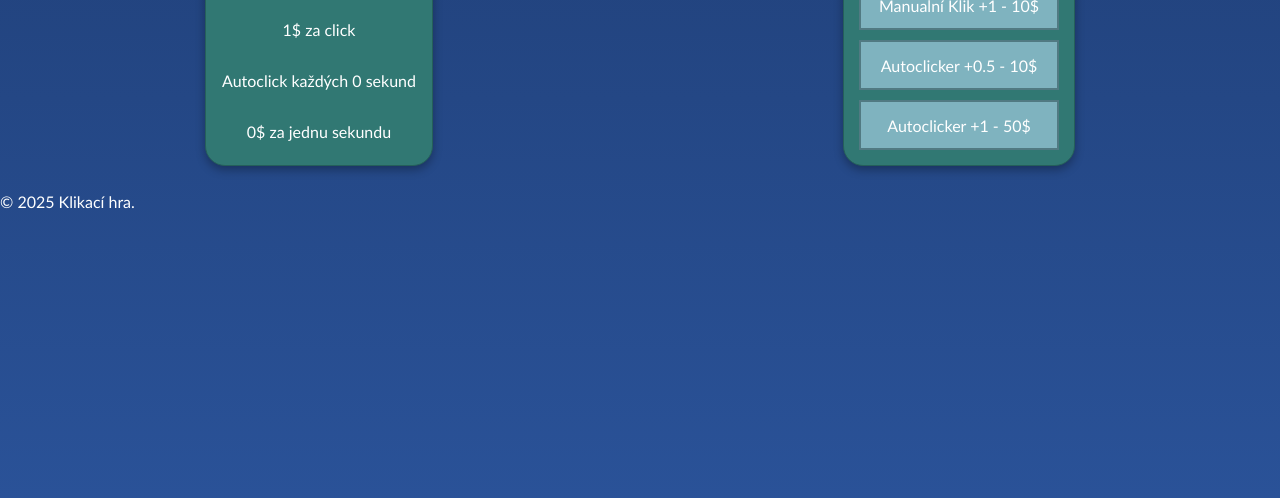
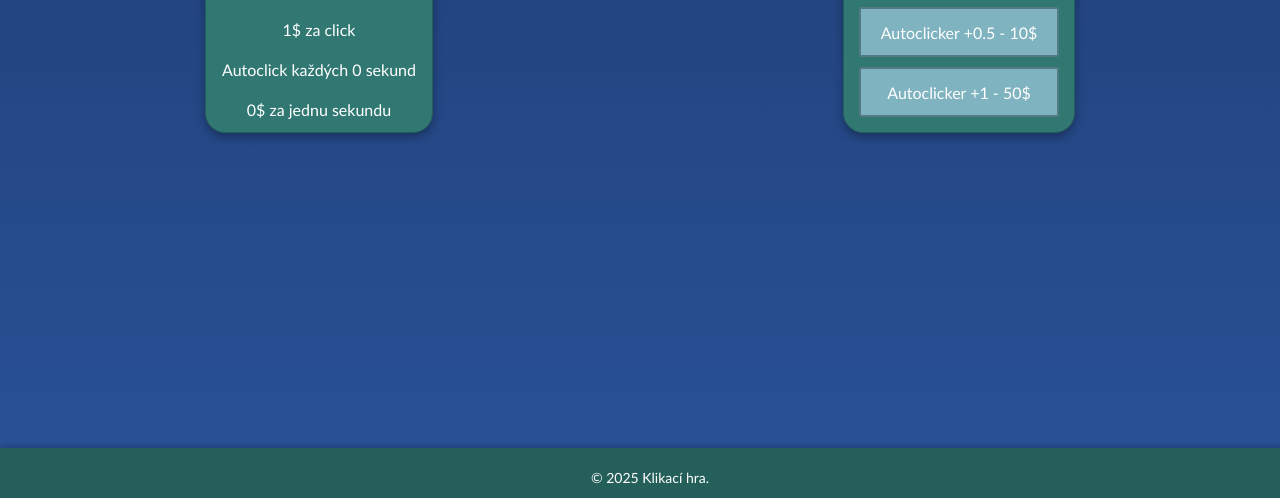
Before and after one commit to Dockedchutoy/clicker_web, a plain HTML site: page index.html in a window 1280 px wide. Shown: the part 302-800 px from the top of the page. Drawn offline with Linux system fonts and the light colour scheme.

Commit message:
Update style.css

```diff
--- a/style.css
+++ b/style.css
@@ -1,3 +1,5 @@
+/* Site wide */
+
 * {
     font-family: 'Trebuchet MS', 'Lucida Sans Unicode', 'Lucida Grande', 'Lucida Sans', Arial, sans-serif;
 }
@@ -14,7 +16,10 @@ body {
 
 p {
     color: white;
+    margin-bottom: 5px;
 }
+
+/* Main content */
 
 #counter {
     font-size: 40px;
@@ -76,6 +81,8 @@ p {
     text-align: center;
 }
 
+/* Buttons */
+
 button {
     transition: background-color 0.3s, border 0.3s;
     height: 50px;
@@ -84,6 +91,7 @@ button {
     margin: 5px;
     background-color: #7fb3bf; /* světle modrá */
     border: 2px solid #517a82; /* tmavší modrá */
+    border-radius: 2px;
     color: white;
     cursor: pointer;
 }
@@ -108,3 +116,33 @@ button:disabled {
     50% { transform: scale(1.1); }
     100% { transform: scale(1); }
 }
+
+/* Footer */
+
+#footer {
+    display: flex;
+    background-color: #255f5a; /* tmavší tyrkysová */
+    color: white;
+    padding: 15px 10px;
+    margin-top: 50px;
+    margin-bottom: 0px;
+    font-size: 14px;
+    box-shadow: 0 -2px 5px rgba(0,0,0,0.2);
+
+    position: fixed;
+    bottom: 0;
+    left: 0;
+    width: 100%;
+    height: 20px;
+    align-items: center;
+    justify-content: center;
+
+}
+
+#footer a {
+    color: #f4d35e; /* stejná jemná žlutá jako counter */
+    text-decoration: none;
+}
+#footer a:hover {
+    text-decoration: underline;
+}
```
